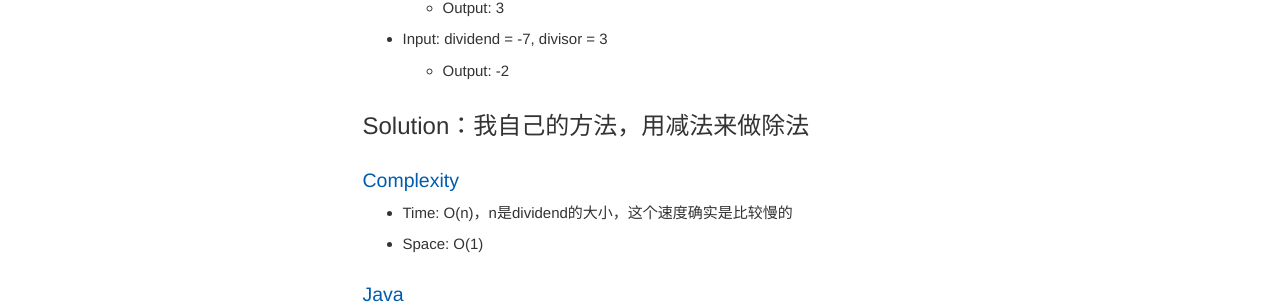
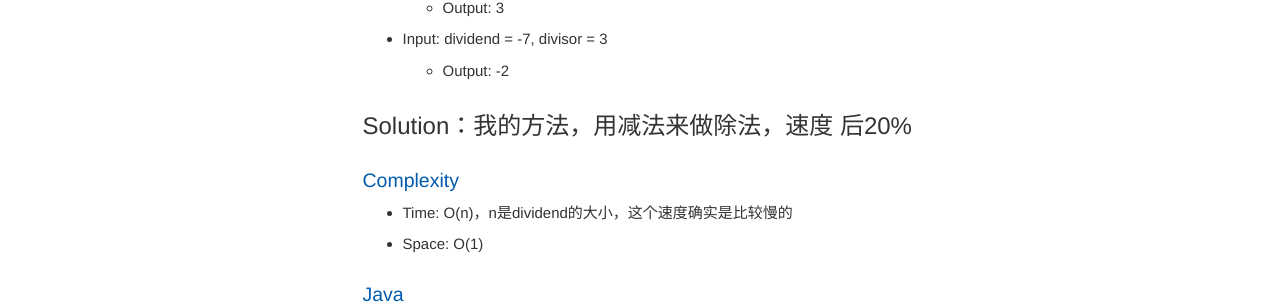
Before and after one commit to HungryOrc/hungryorc.github.io, a Jekyll site: the page built from pages/algorithm/algorithm_divide_two_integers_without_division.md, in a window 1280 px wide. Shown: the part 661-965 px from the top of the page. Built offline with Jekyll 4.4.1, drawn with Linux system fonts in a browser that asks for light colours; nearby versions of some CDN libraries; comment, search, counter and statistics services are not loaded.

Commit message:
Update algorithm_divide_two_integers_without_division.md

```diff
--- a/pages/algorithm/algorithm_divide_two_integers_without_division.md
+++ b/pages/algorithm/algorithm_divide_two_integers_without_division.md
@@ -30,7 +30,7 @@ For the purpose of this problem, assume that your function returns 2^31 − 1 wh
 * Input: dividend = -7, divisor = 3
   * Output: -2
 
-## Solution：我自己的方法，用减法来做除法
+## Solution：我的方法，用减法来做除法，速度 后20%
 
 ### Complexity
 * Time: O(n)，n是dividend的大小，这个速度确实是比较慢的
```
